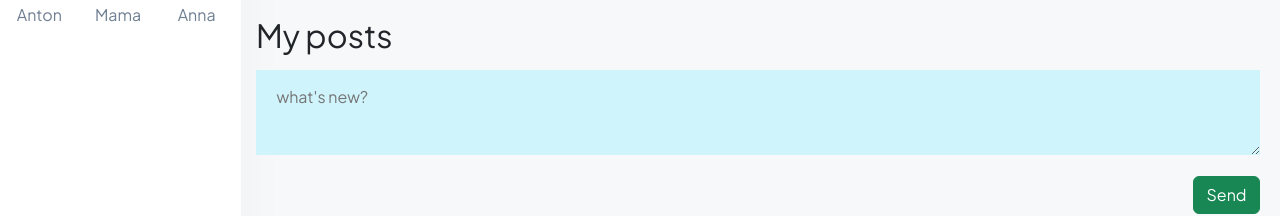
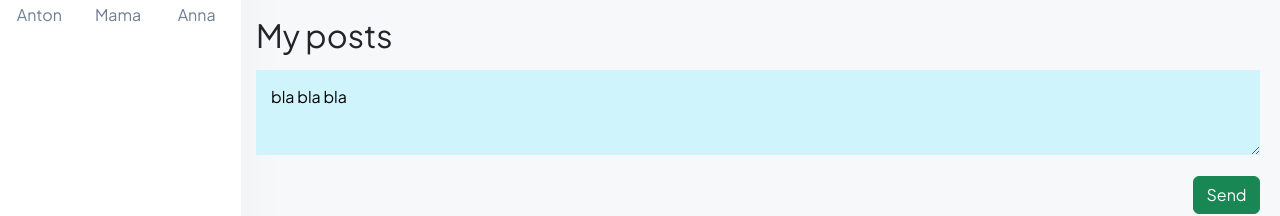
Before and after one commit to anna1luna/react_redux, a React (Create React App) app in the folder my-app/: page / in a window 1280 px wide. Shown: the part 559-775 px from the top of the page. Built offline with nearby package versions, Linux system fonts and the light colour scheme; a web font is replaced by a local one.

Commit message:
now / also has same props as /profile

```diff
--- a/my-app/src/App.js
+++ b/my-app/src/App.js
@@ -14,7 +14,7 @@ const App = (props) => {
         <div className="body">
           <Side SideData={props.appState.side.SideData} />
           <Routes>
-            <Route path="/" element={<Profile NewsData={props.appState.profile.NewsData}/>} />
+            <Route path="/" element={<Profile NewsData={props.appState.profile.NewsData} addPost={props.addPost} postText={props.appState.profile.postText} updNewPostText={props.updNewPostText} />}/>
           <Route path="/profile" element={<Profile NewsData={props.appState.profile.NewsData} addPost={props.addPost} postText={props.appState.profile.postText} updNewPostText={props.updNewPostText} />} />
             <Route path="/messages/*" element={<Messages MsgsData={props.appState.messages.MsgsData} SendersData={props.appState.messages.SendersData} />} />
             <Route path="/news" element={<News />} />
--- a/my-app/src/index.js
+++ b/my-app/src/index.js
@@ -1,4 +1,3 @@
-
 import reportWebVitals from './reportWebVitals';
 import { rerender } from './render';
 import state from './redux/state';
--- a/my-app/src/redux/state.js
+++ b/my-app/src/redux/state.js
@@ -1,5 +1,4 @@
 import { rerender } from "../render";
-
 let state = {
   profile: {
     NewsData: [
@@ -7,7 +6,7 @@ let state = {
       { text: "My first post", likes: 10, id: 2 },
       { text: "My second post", likes: 10, id: 3 },
     ],
-    postText: ''
+    postText: 'bla bla bla'
   },
   messages: {
     MsgsData: [
```
